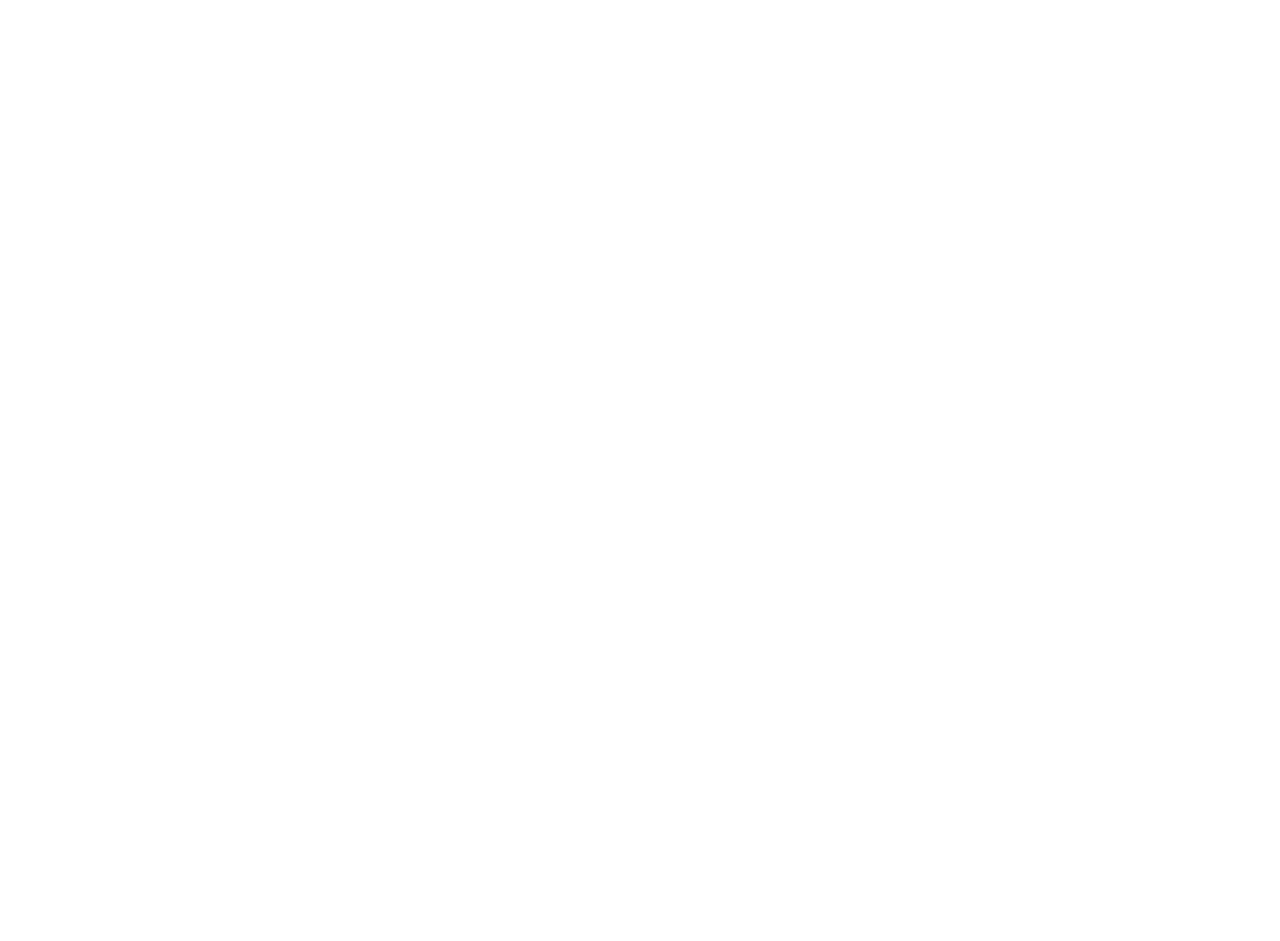
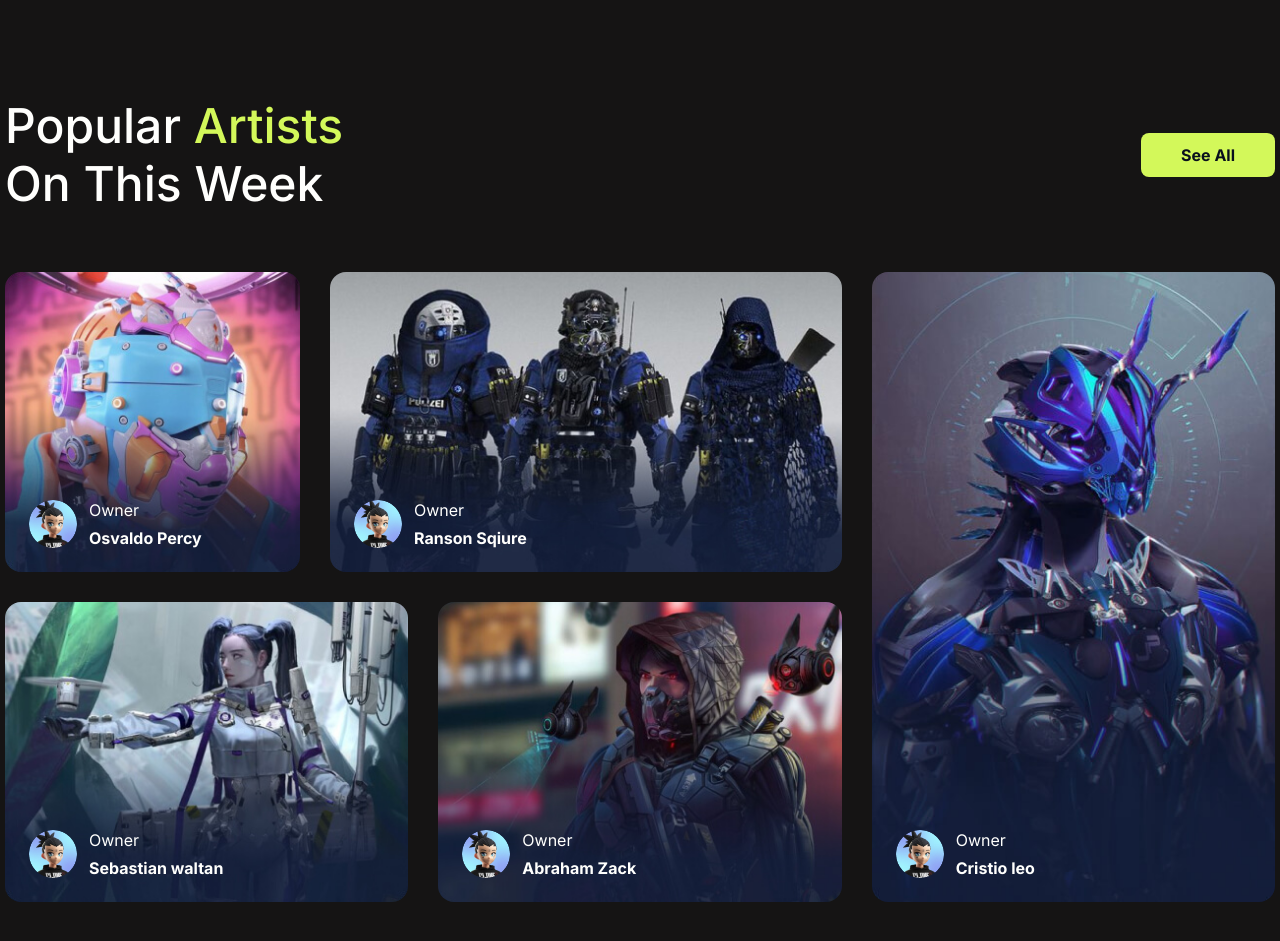
Before and after one commit to Serhii-Ki/creativeArt, a React (Create React App) app: page / in a window 1280 px wide. Shown: the part 2540-3481 px from the top of the page. Before the commit the page ends 2457 px from the top, so only its background shows below. Built offline with nearby package versions, Linux system fonts and the light colour scheme.

Commit message:
added popular section

```diff
--- a/src/App.tsx
+++ b/src/App.tsx
@@ -3,6 +3,7 @@
 import Header from './layout/header/Header';
 import Main from './layout/main/Main';
 import CreateNft from './layout/section/createNft/CreateNft';
+import PopularArtist from './layout/section/popularArtists/PopularArtist';
 import UniqueArt from './layout/section/uniqueArt/UniqueArt';
 import GlobalStyles from './styles/GlobalStyles';
 
@@ -15,6 +16,7 @@
 				<Main />
 				<UniqueArt />
 				<CreateNft />
+				<PopularArtist />
 			</StyledContainer>
 		</Background>
 	);
@@ -23,6 +25,7 @@
 const StyledContainer = styled.div`
 	text-align: start;
 	max-width: 1300px;
+	width: 100%;
 	margin: 0 auto;
 	padding: 0 5px;
 `;
--- /dev/null
+++ b/src/layout/section/popularArtists/InfoPicture/InfoPicture.tsx
@@ -0,0 +1,41 @@
+import { styled } from 'styled-components';
+import { FlexContainer } from '../../../../components/flexContainer/FlexContainer';
+
+type InfoType = {
+	img: string;
+	name: string;
+};
+
+function InfoPicture(props: InfoType) {
+	return (
+		<ContainerInfo>
+			<StyledImg src={props.img} />
+			<FlexContainer direction='column' align='start'>
+				<p>Owner</p>
+				<StyledName>{props.name}</StyledName>
+			</FlexContainer>
+		</ContainerInfo>
+	);
+}
+
+const ContainerInfo = styled.div`
+	position: absolute;
+	bottom: 24px;
+	left: 24px;
+	display: flex;
+	gap: 12px;
+`;
+
+const StyledImg = styled.img`
+	width: 48px;
+	height: 48px;
+	border-radius: 48px;
+`;
+
+const StyledName = styled.h3`
+	font-size: 16px;
+	font-weight: 700;
+	line-height: 120%;
+`;
+
+export default InfoPicture;
--- /dev/null
+++ b/src/layout/section/popularArtists/PicturesPopular/PicturePopular.tsx
@@ -0,0 +1,13 @@
+import styled from 'styled-components';
+
+type PictureType = {
+	url: string;
+	area: string;
+};
+
+export const PicturePopular = styled.div<PictureType>`
+	position: relative;
+	border-radius: 16px;
+	background: url(${props => props.url}) center center/cover no-repeat;
+	grid-area: ${props => props.area};
+`;
--- /dev/null
+++ b/src/layout/section/popularArtists/PopularArtist.tsx
@@ -0,0 +1,90 @@
+import styled from 'styled-components';
+import Button from '../../../components/button/Button';
+import { FlexContainer } from '../../../components/flexContainer/FlexContainer';
+import { GreenText } from '../../../components/greenText/GreenText';
+
+import img from '../../../assets/popular-min1.png';
+import popular1 from '../../../assets/popular_art1.jpg';
+import popular2 from '../../../assets/popular_art2.jpg';
+import popular3 from '../../../assets/popular_art3.jpg';
+import popular4 from '../../../assets/popular_art4.jpg';
+import popular5 from '../../../assets/popular_art5.jpg';
+import InfoPicture from './InfoPicture/InfoPicture';
+import { PicturePopular } from './PicturesPopular/PicturePopular';
+
+const cards = [
+	{
+		url: popular1,
+		area: 'first',
+		img,
+		name: 'Osvaldo Percy',
+	},
+	{
+		url: popular2,
+		area: 'second',
+		img,
+		name: 'Ranson Sqiure',
+	},
+	{
+		url: popular3,
+		area: 'third',
+		img,
+		name: 'Cristio leo',
+	},
+	{
+		url: popular4,
+		area: 'forth',
+		img,
+		name: 'Sebastian waltan',
+	},
+	{
+		url: popular5,
+		area: 'fifth',
+		img,
+		name: 'Abraham Zack',
+	},
+];
+
+function PopularArtist() {
+	return (
+		<StyledSection>
+			<FlexContainer>
+				<SectionTitle>
+					Popular <GreenText>Artists</GreenText>
+					<br />
+					On This Week
+				</SectionTitle>
+				<Button title='See All' />
+			</FlexContainer>
+			<GridContainer>
+				{cards.map(card => (
+					<PicturePopular url={card.url} area={card.area}>
+						<InfoPicture img={card.img} name={card.name} />
+					</PicturePopular>
+				))}
+			</GridContainer>
+		</StyledSection>
+	);
+}
+
+const StyledSection = styled.section`
+	padding: 180px 0;
+`;
+
+const SectionTitle = styled.h2`
+	font-size: 48px;
+	font-weight: 500;
+	line-height: 120%;
+`;
+
+const GridContainer = styled.div`
+	display: grid;
+	margin-top: 60px;
+	gap: 30px;
+	grid-template-areas:
+		'first first first second second second second second third third third third'
+		'forth forth forth forth fifth fifth fifth fifth third third third third';
+	grid-template-rows: repeat(2, 300px);
+`;
+
+export default PopularArtist;
```
Also changed, not shown: src/assets/popular-min1.png (added).
